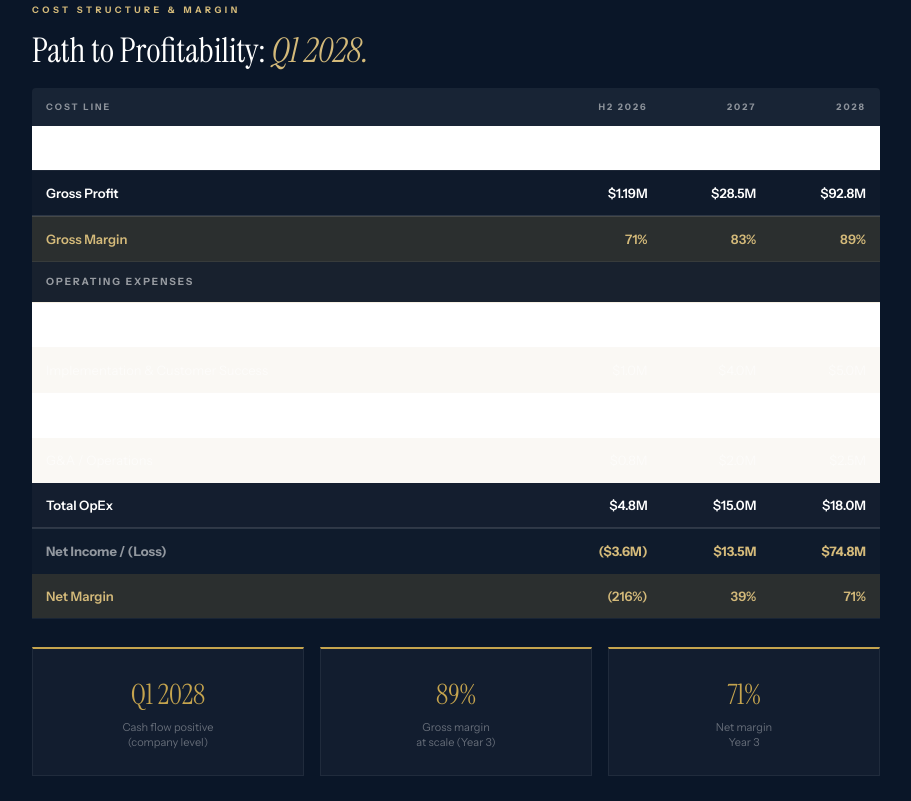
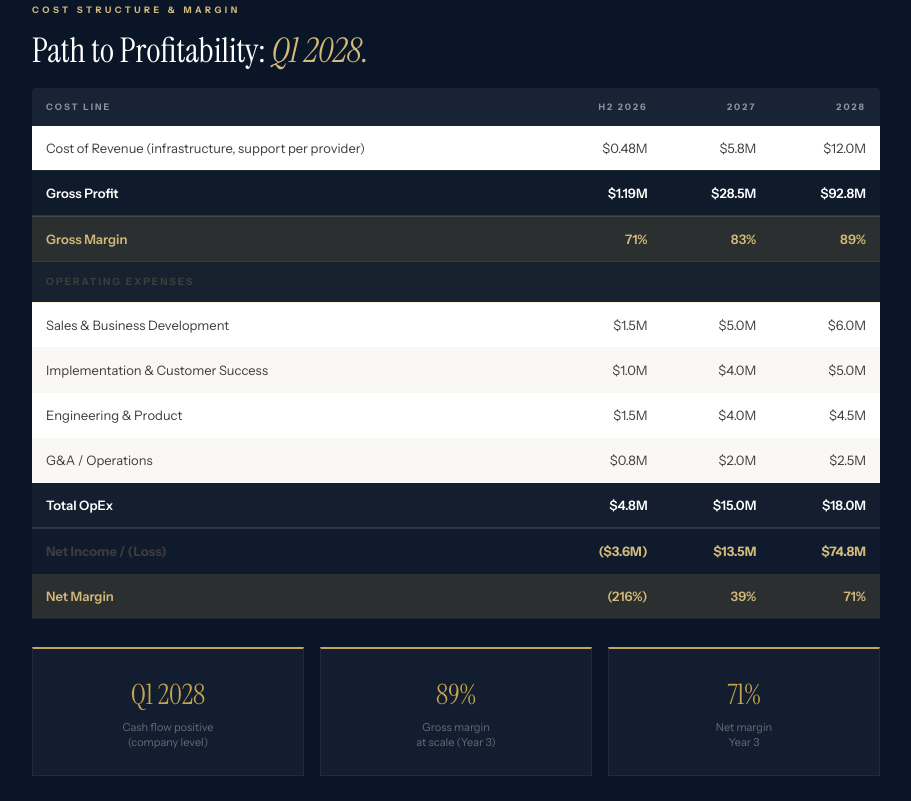
Before and after one commit to inpursuithealth/main_website, a website: page data-room/FINAL_proforma-3yr.html in a window 1280 px wide. Shown: the part 1438-2239 px from the top of the page, without its empty margins (184-1095 px from the left). Drawn offline with Linux system fonts and the light colour scheme.

Commit message:
Updated FINAL_proforma-3yr.html

```diff
--- a/data-room/FINAL_proforma-3yr.html
+++ b/data-room/FINAL_proforma-3yr.html
@@ -48,7 +48,7 @@ section.dark .section-body{color:rgba(255,255,255,.50)}
 .data-table .section-header{background:rgba(197,164,78,.05) !important}.data-table .section-header td{color:var(--gold);font-weight:700;font-size:10px;letter-spacing:2px;text-transform:uppercase;border-bottom:1px solid var(--gold-border)}
 
 .dark .data-table th{background:rgba(255,255,255,.06);color:rgba(255,255,255,.50)}
-.dark .data-table td{background:transparent;color:rgba(255,255,255,.55);border-color:rgba(255,255,255,.06)}
+.dark .data-table td{background:transparent;color:var(--text-mid);border-color:rgba(255,255,255,.06)}
 .dark .data-table tbody tr:nth-child(even) td{background:rgba(255,255,255,.02)}
 .dark .data-table .highlight-row td{background:rgba(197,164,78,.08);color:var(--gold-light)}
 .dark .data-table .subtotal-row td{background:rgba(255,255,255,.04);color:#fff;border-bottom-color:rgba(255,255,255,.12)}
```
